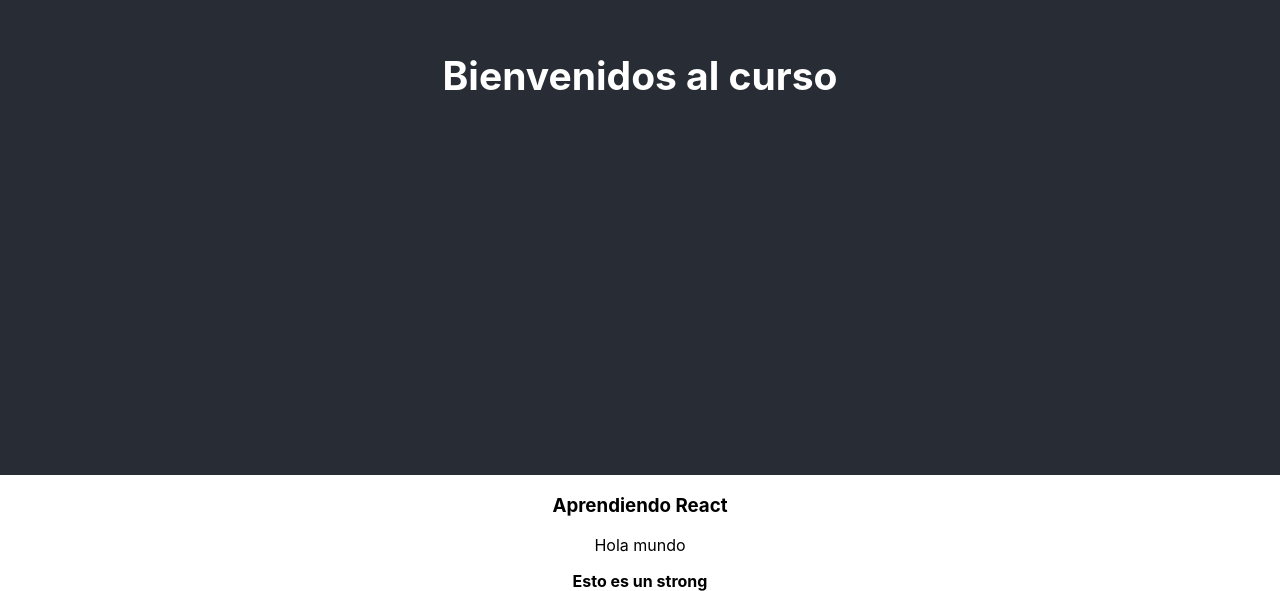
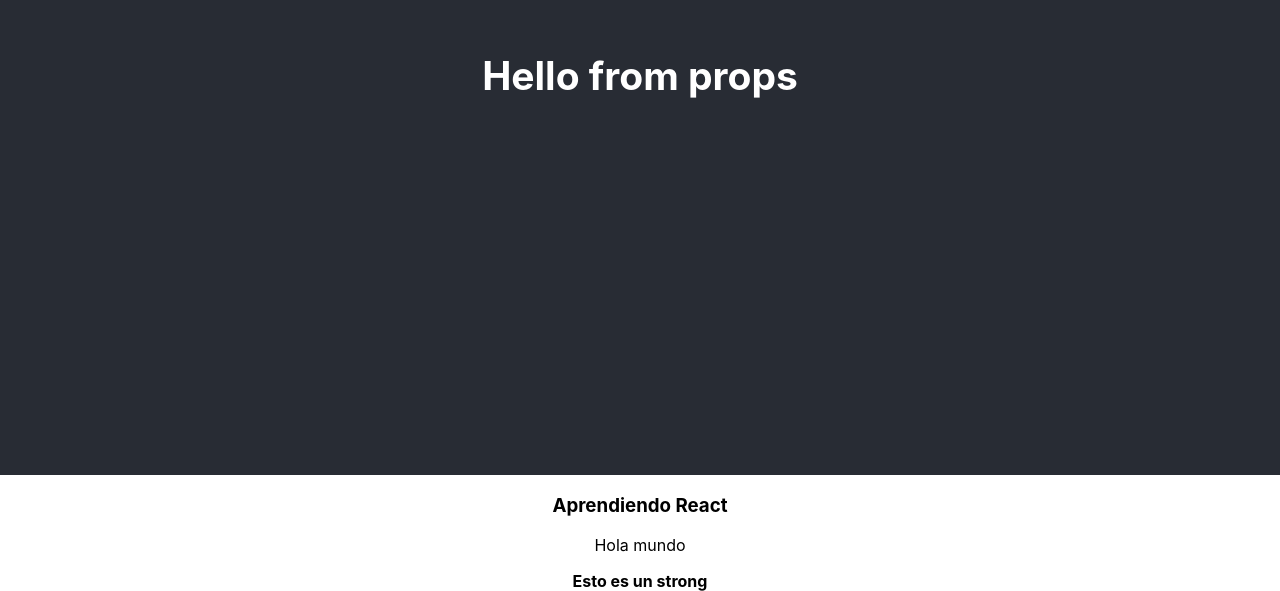
Before and after one commit to jimmy404/REACT-Udemy-Course, a React (Create React App) app: page / in a window 1280 px wide. Shown: the part 325-916 px from the top of the page. Built offline with nearby package versions, Linux system fonts and the light colour scheme.

Commit message:
Adding 1st component - test - App.js

```diff
--- a/src/App.js
+++ b/src/App.js
@@ -1,6 +1,11 @@
 import React, { Component } from 'react';
 import logo from './logo.svg';
 import './App.css';
+
+
+function Hello (props){
+  return <h2>{props.title}</h2>
+}
 
 class App extends Component{
   render(){
@@ -8,7 +13,7 @@ class App extends Component{
       <div className="App">
         <div className="App-header">
           <img src="" alt=""/>
-          <h2>Bienvenidos al curso</h2>
+          <Hello title='Hello from props'/>
         </div>
         <h3>Aprendiendo React</h3>
         <p>Hola mundo</p>
```
